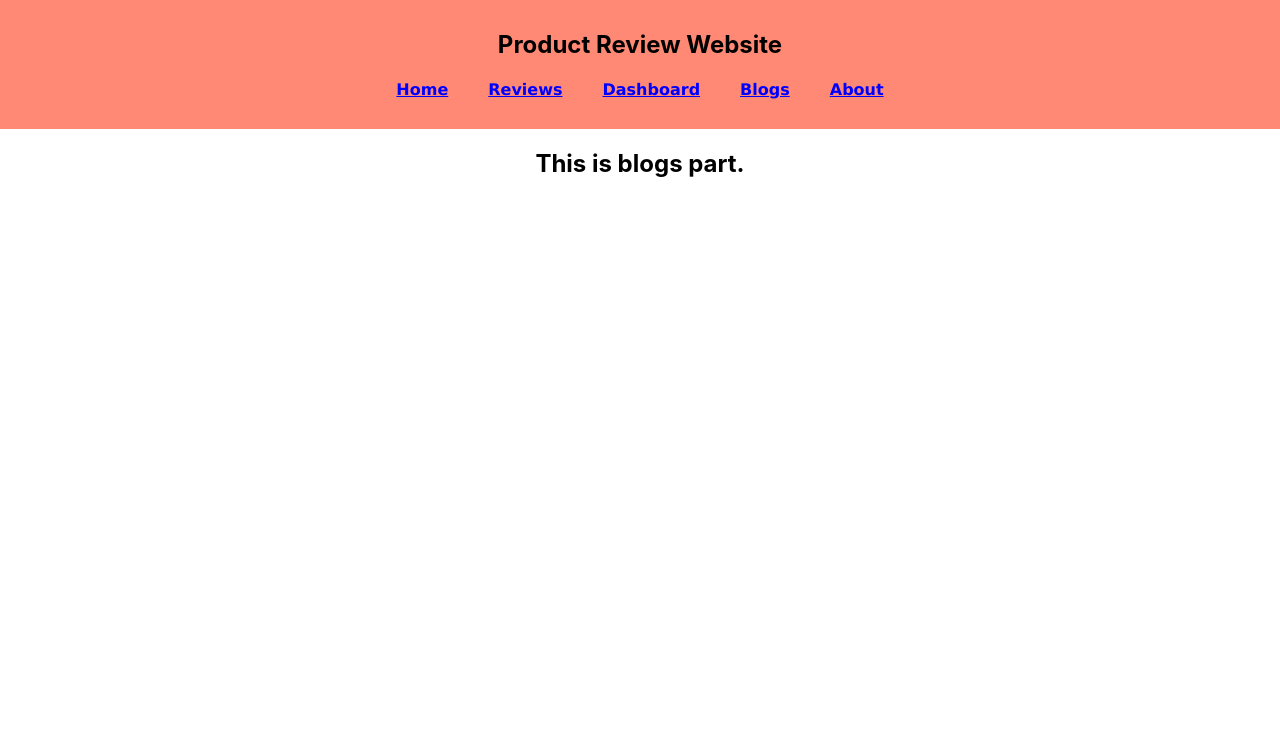
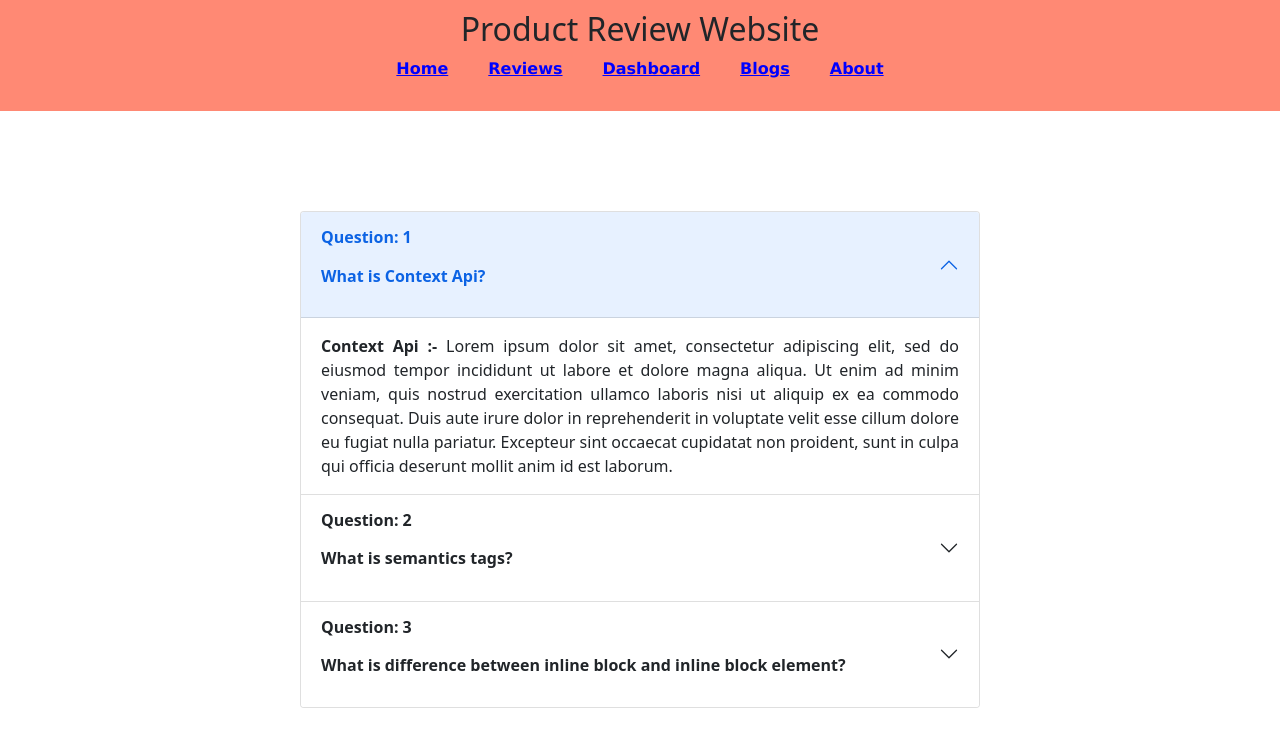
Before and after one commit to Habibur96/product-analysis-website, a React (Create React App) app: page /blogs in a window 1280 px wide. Shown: the top 746 px of the page. Built offline with nearby package versions, Linux system fonts and the light colour scheme.

Commit message:
blogs-part-added

```diff
--- /dev/null
+++ b/src/componants/Blogs/Blogs.css
@@ -0,0 +1,9 @@
+.blog {
+
+    margin: 100px 300px 0 300px;
+}
+
+.Ans1 {
+    text-align: left;
+    text-align: justify;
+}
--- a/src/componants/Blogs/Blogs.js
+++ b/src/componants/Blogs/Blogs.js
@@ -1,11 +1,55 @@
-import React from 'react';
+import Accordion from 'react-bootstrap/Accordion';
+import './Blogs.css'
 
-const Blogs = () => {
+function AlwaysOpenExample() {
     return (
-        <div>
-            <h2>This is blogs part.</h2>
+        <div className='blog'>
+
+            <Accordion defaultActiveKey={['0']} alwaysOpen>
+                <Accordion.Item eventKey="0">
+                    <Accordion.Header>
+                        <b> <p> Question: 1 <br /> <br /> What is Context Api?</p></b>
+                    </Accordion.Header>
+                    <Accordion.Body className='Ans1'>
+                        <b>Context Api :-</b>    Lorem ipsum dolor sit amet, consectetur adipiscing elit, sed do
+                        eiusmod tempor incididunt ut labore et dolore magna aliqua. Ut enim ad
+                        minim veniam, quis nostrud exercitation ullamco laboris nisi ut
+                        aliquip ex ea commodo consequat. Duis aute irure dolor in
+                        reprehenderit in voluptate velit esse cillum dolore eu fugiat nulla
+                        pariatur. Excepteur sint occaecat cupidatat non proident, sunt in
+                        culpa qui officia deserunt mollit anim id est laborum.
+                    </Accordion.Body>
+                </Accordion.Item>
+                <Accordion.Item eventKey="1">
+                    <Accordion.Header><b> <p> Question: 2 <br /> <br /> What is semantics tags?</p></b></Accordion.Header>
+                    <Accordion.Body className='Ans1'>
+                        <b>Semantics tags :- </b>
+                        Lorem ipsum dolor sit amet, consectetur adipiscing elit, sed do
+                        eiusmod tempor incididunt ut labore et dolore magna aliqua. Ut enim ad
+                        minim veniam, quis nostrud exercitation ullamco laboris nisi ut
+                        aliquip ex ea commodo consequat. Duis aute irure dolor in
+                        reprehenderit in voluptate velit esse cillum dolore eu fugiat nulla
+                        pariatur. Excepteur sint occaecat cupidatat non proident, sunt in
+                        culpa qui officia deserunt mollit anim id est laborum.
+                    </Accordion.Body>
+                </Accordion.Item>
+                <Accordion.Item eventKey="2">
+                    <Accordion.Header><b> <p> Question: 3 <br /> <br /> What is difference between inline block and inline block element?</p></b></Accordion.Header>
+                    <Accordion.Body className='Ans1'>
+                        <b>Semantics tags :- </b>
+                        Lorem ipsum dolor sit amet, consectetur adipiscing elit, sed do
+                        eiusmod tempor incididunt ut labore et dolore magna aliqua. Ut enim ad
+                        minim veniam, quis nostrud exercitation ullamco laboris nisi ut
+                        aliquip ex ea commodo consequat. Duis aute irure dolor in
+                        reprehenderit in voluptate velit esse cillum dolore eu fugiat nulla
+                        pariatur. Excepteur sint occaecat cupidatat non proident, sunt in
+                        culpa qui officia deserunt mollit anim id est laborum.
+                    </Accordion.Body>
+                </Accordion.Item>
+            </Accordion>
+
         </div>
     );
-};
+}
 
-export default Blogs;
+export default AlwaysOpenExample;
--- a/src/componants/Home/Home.js
+++ b/src/componants/Home/Home.js
@@ -1,8 +1,17 @@
-import React from 'react';
+import React, { useEffect, useState } from 'react';
 import { Link } from 'react-router-dom';
+
+import ReviewDetail from '../ReviewDetail/ReviewDetail'
+
 import './Home.css'
 
 const Home = () => {
+    const [reviews, setReviews] = useState([]);
+    useEffect(() => {
+        fetch('https://reviewebsit.free.beeceptor.com/')
+            .then(res => res.json())
+            .then(data => setReviews(data))
+    }, [])
     return (
         <div >
             <div className='product-container'>
@@ -16,8 +25,16 @@ const Home = () => {
 
             <div className='review-container'>
                 <h1>Customer Reviews(3)</h1>
+
             </div>
 
+            {
+                reviews.map(review => <ReviewDetail
+                    key={review.ratting}
+                    reviewe={review}
+                ></ReviewDetail>)
+            }
+            <Link to='/reviews'> <button>See All Reviews</button></Link>
         </div>
 
 
--- /dev/null
+++ b/src/componants/ReviewDetail/ReviewDetail.js
@@ -0,0 +1,30 @@
+import { faStar } from '@fortawesome/free-solid-svg-icons';
+import { FontAwesomeIcon } from '@fortawesome/react-fontawesome';
+import React from 'react';
+import { Card } from 'react-bootstrap';
+import './ReviewDetails.css'
+
+const reviewDetail = ({ reviewe }) => {
+    const { name, img, review } = reviewe;
+    return (
+
+        <div className='App'>
+
+            <Card style={{ width: '18rem' }}>
+                <Card.Img variant=" " src={img} />
+                <Card.Body>
+                    <Card.Title>Name: {name}</Card.Title>
+                    <Card.Text>Review: {review}
+                        <FontAwesomeIcon icon={faStar}></FontAwesomeIcon>
+                    </Card.Text>
+
+                </Card.Body>
+            </Card>
+
+        </div >
+
+
+    );
+
+};
+export default reviewDetail;
--- a/src/componants/Reviews/Reviews.js
+++ b/src/componants/Reviews/Reviews.js
@@ -1,9 +1,20 @@
 import React from 'react';
 
 const Reviews = () => {
+    // const [reviews, setReviews] = useState([]);
+    // useEffect(() => {
+    //     fetch('https://reviewebsit.free.beeceptor.com/')
+    //         .then(res => res.json())
+    //         .then(data => setReviews(data))
+    // }, [])
     return (
         <div>
-            <h2>This is reviews part.</h2>
+
+            {/* {
+                reviews.map(review => )
+
+
+            } */}
         </div>
     );
 };
--- a/src/index.js
+++ b/src/index.js
@@ -4,6 +4,7 @@ import './index.css';
 import App from './App';
 import reportWebVitals from './reportWebVitals';
 import { BrowserRouter } from 'react-router-dom';
+import 'bootstrap/dist/css/bootstrap.min.css';
 
 const root = ReactDOM.createRoot(document.getElementById('root'));
 root.render(
```
Also changed, not shown: public/data/reviews.json (added, +38 -0 lines), src/componants/ReviewDetail/ReviewDetails.css (added).
